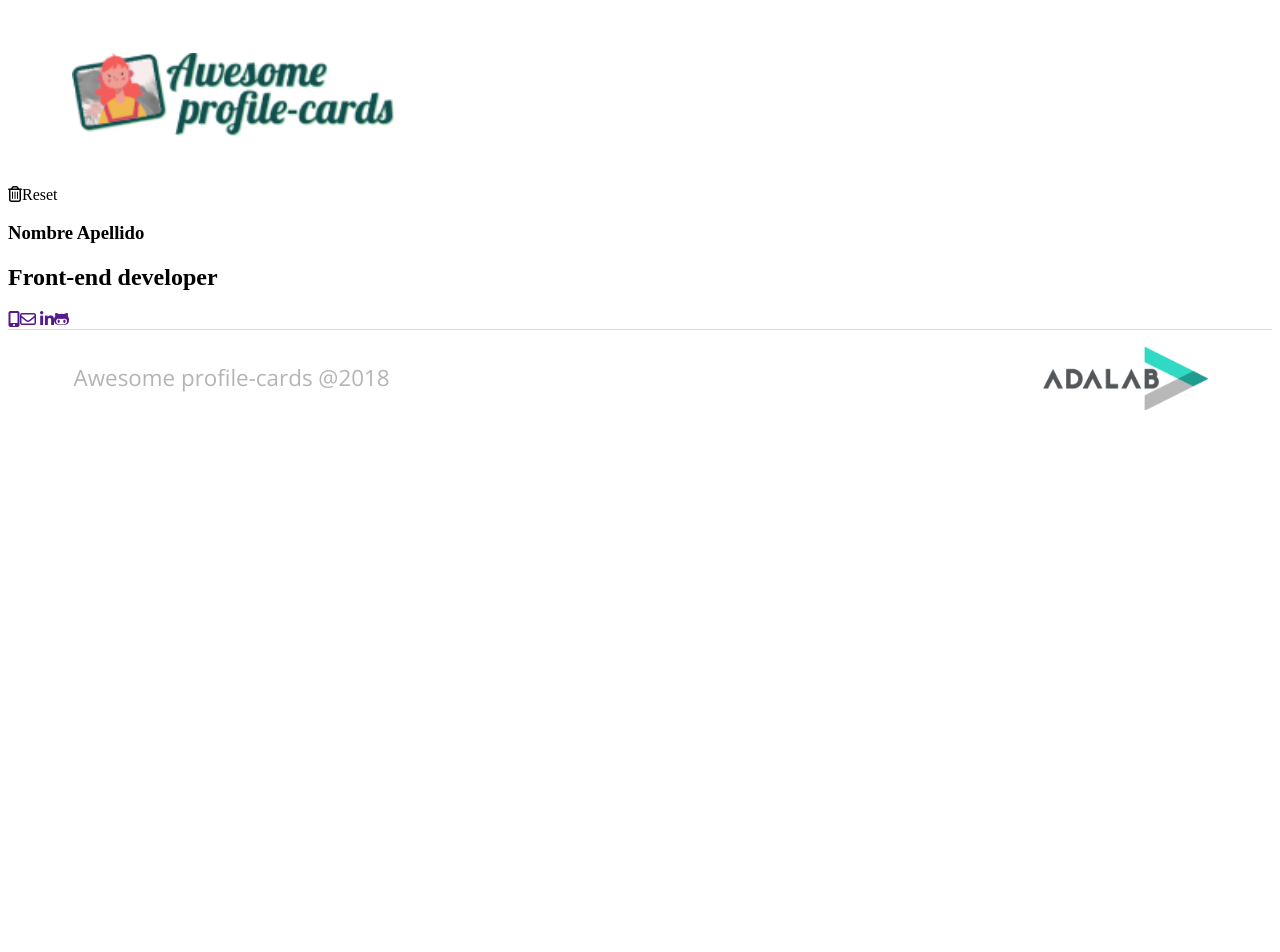
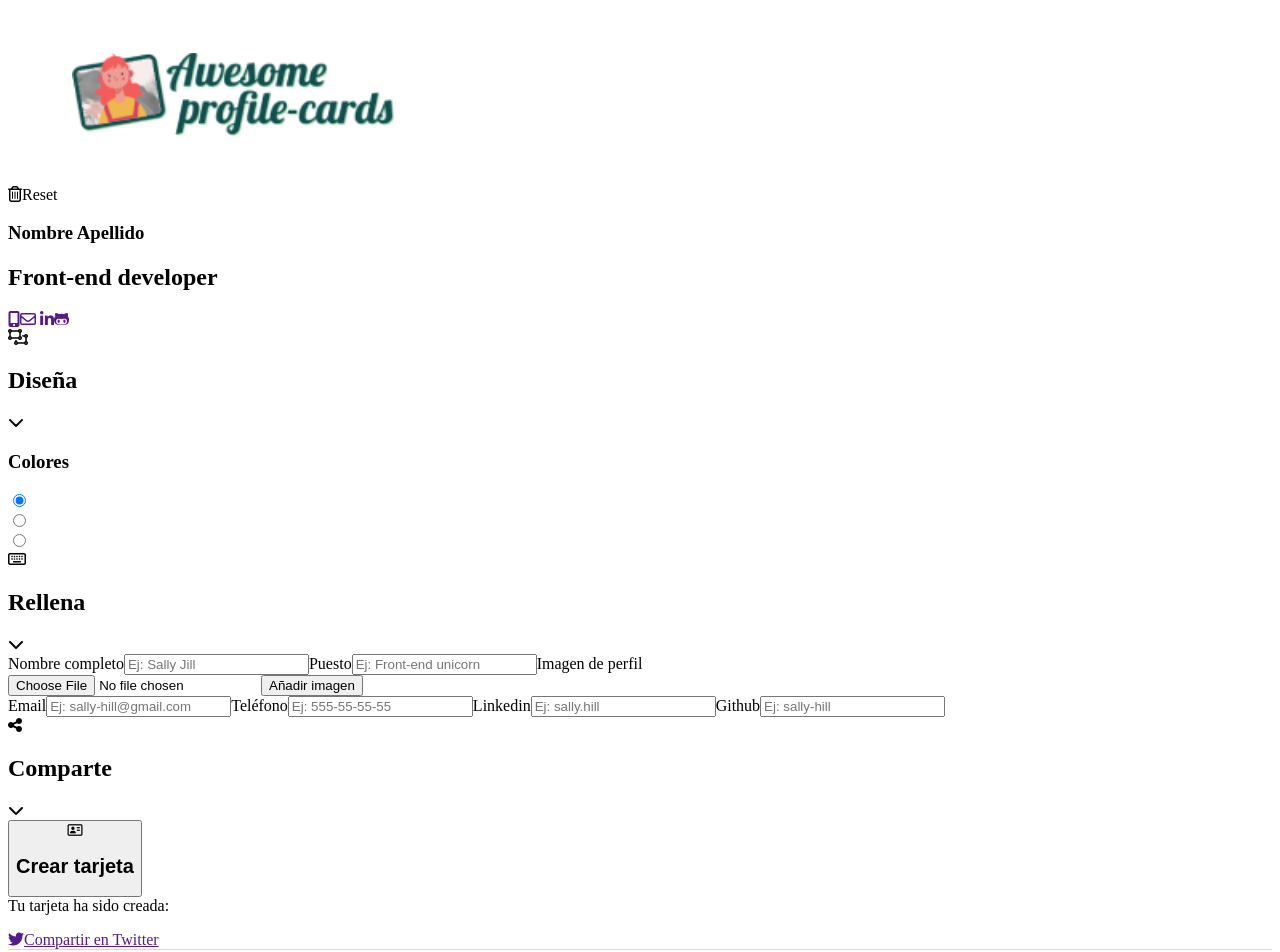
Before and after one commit to sandrusmb/project-promo-h-module-3-team-2-morning, a React (Create React App) app in the folder project-new/: page / in a window 1280 px wide. Shown: the top 952 px of the page. Before the commit the page ends 800 px from the top, so only its background shows below. Built offline with nearby package versions, Linux system fonts and the light colour scheme.

Commit message:
create form in App

```diff
--- a/project-new/package.json
+++ b/project-new/package.json
@@ -6,6 +6,7 @@
     "@testing-library/jest-dom": "^4.2.4",
     "@testing-library/react": "^9.4.0",
     "@testing-library/user-event": "^7.1.2",
+    "node-sass": "^4.13.0",
     "react": "^16.12.0",
     "react-dom": "^16.12.0",
     "react-scripts": "3.3.0"
--- a/project-new/src/components/App.js
+++ b/project-new/src/components/App.js
@@ -3,7 +3,9 @@ import React from 'react';
 import '../stylesheets/App.scss';
 import Header from './Header';
 import Card from './Card';
+import Form from './Form';
 import Footer from './Footer';
+
 
 function App() {
   return (
@@ -11,6 +13,7 @@ function App() {
       <Header />
       <main className="main">
         <Card />
+        <Form />
       </main>
       <Footer />
     </div>
--- /dev/null
+++ b/project-new/src/components/Form-components/Design.js
@@ -0,0 +1,56 @@
+import React from 'react';
+
+function Design() {
+    return (
+        <section className="collapsable-box design">
+            <header className="collapsable-box__header js-trigger">
+                <div> <i className="far fa-object-ungroup collapsable-box__icon"></i>
+                    <h2 className="collapsable-box__title">
+                        Diseña</h2>
+                </div> <i className="fas fa-chevron-down arrow"></i>
+
+            </header>
+            <div className="collapsable-content js-content color-box">
+                <h3 className="color-box__title">Colores</h3>
+
+                <div className="color-box__palettes">
+                    <div className="palette-container">
+                        <label for="palette1" className="palette-container__label">
+                            <input id="palette1" type="radio" value="1" name="palette"
+                                className="palette-container__input" checked="checked" />
+                            <div className="palette">
+                                <div className="palette__box--darkGreen"></div>
+                                <div className="palette__box--medGreen"></div>
+                                <div className="palette__box--lightGreen"></div>
+                            </div>
+                        </label>
+                    </div>
+                    <div className="palette-container">
+                        <label for="palette2" className="palette-container__label">
+                            <input id="palette2" type="radio" value="2" name="palette"
+                                className="palette-container__input" />
+                            <div className="palette">
+                                <div className="palette__box--darkRed"></div>
+                                <div className="palette__box--medRed"></div>
+                                <div className="palette__box--lightRed"></div>
+                            </div>
+                        </label>
+                    </div>
+                    <div className="palette-container">
+                        <label for="palette3" className="palette-container__label">
+                            <input id="palette3" type="radio" value="3" name="palette"
+                                className="palette-container__input" />
+                            <div className="palette">
+                                <div className="palette__box--darkGray"></div>
+                                <div className="palette__box--beige"></div>
+                                <div className="palette__box--lightGray"></div>
+                            </div>
+                        </label>
+                    </div>
+                </div>
+            </div>
+        </section>
+    );
+}
+
+export default Design;
--- /dev/null
+++ b/project-new/src/components/Form-components/Fill.js
@@ -0,0 +1,47 @@
+import React from 'react';
+
+function Fill() {
+    return (
+        <section className="collapsable-box fill hidden">
+            <header className="collapsable-box__header js-trigger">
+                <div> <i className="far fa-keyboard collapsable-box__icon"></i>
+
+                    <h2 className="collapsable-box__title">
+                        Rellena
+            </h2>
+
+                </div> <i className="fas fa-chevron-down arrow"></i>
+
+            </header>
+            <section className="collapsable-content js-content">
+                <label className="form__label" for="name">Nombre completo</label>
+                <input type="text" className="form__input js-form__input js-name" name="name" id="name"
+                    placeholder="Ej: Sally Jill" required value="" />
+                <label className="form__label" for="name">Puesto</label>
+                <input type="text" className="form__input js-form__input js-role" name="job" id="role"
+                    placeholder="Ej: Front-end unicorn" required value="" />
+                <label className="form__label" for="img">Imagen de perfil</label>
+                <div className="form__input--img">
+                    <input type="file" className="js__profile-upload-btn form__file" name="photo" id="img-selector"
+                        accept="image/*" />
+                    <button for=" file" className="js__profile-trigger form__file--label">Añadir imagen</button>
+                    <div className="js__profile-preview form__input--miniature"></div>
+                </div>
+                <label className="form__label" for="name">Email</label>
+                <input type="email" className="form__input js-form__input js-email" name="email" id="email"
+                    placeholder="Ej: sally-hill@gmail.com" required value="" />
+                <label className="form__label" for="name">Teléfono</label>
+                <input type="tel" className="form__input js-form__input js-phone" name="phone" id="phone"
+                    placeholder="Ej: 555-55-55-55" required value="" />
+                <label className="form__label" for="name">Linkedin</label>
+                <input type="text" className="form__input js-form__input js-linkedin" name="linkedin" id="linkedin"
+                    placeholder="Ej: sally.hill" required value="" />
+                <label className="form__label" for="name">Github</label>
+                <input type="text" className="form__input js-form__input js-github" name="github" id="github"
+                    placeholder="Ej: sally-hill" required value="" />
+            </section>
+        </section>
+    );
+}
+
+export default Fill;
--- /dev/null
+++ b/project-new/src/components/Form-components/Share.js
@@ -0,0 +1,35 @@
+import React from 'react';
+
+function Share() {
+    return (
+        <section className="collapsable-box hidden">
+            <header className="collapsable-box__header js-trigger">
+                <div> <i className="fas fa-share-alt collapsable-box__icon"></i>
+
+                    <h2 className="collapsable-box__title">Comparte</h2>
+
+                </div> <i className="fas fa-chevron-down arrow"></i>
+
+            </header>
+            <section className="share__container collapsable-content js-content">
+                <button className="button"> <i className="far fa-address-card collapsable-box__icon"></i>
+
+                    <h2 className="button__title">Crear tarjeta</h2>
+
+                </button>
+                <div className="share__twitter hiddenButton"> <span className="share__twitter-message"> Tu tarjeta ha sido
+                creada: </span>
+
+                    <p className='share__twitter-url js-response'></p> <a target="_blank" href=""
+                        className="js-share__twitter share__twitter-button">
+                        <i className="fab fa-twitter"></i>
+                        Compartir en Twitter
+            </a>
+
+                </div>
+            </section>
+        </section>
+    );
+
+}
+export default Share;
--- /dev/null
+++ b/project-new/src/components/Form.js
@@ -0,0 +1,16 @@
+import React from 'react';
+import Design from './Form-components/Design';
+import Fill from './Form-components/Fill';
+import Share from './Form-components/Share';
+
+function Form() {
+    return (
+        <form className="form">
+            <Design />
+            <Fill />
+            <Share />
+        </form>
+    );
+}
+
+export default Form;
--- a/project-new/src/components/Header.js
+++ b/project-new/src/components/Header.js
@@ -1,5 +1,5 @@
 import React from 'react';
-import logoHeader from "../images/logo-header.png"
+import logoHeader from "../images/logo-header.png";
 import '../stylesheets/Layout/Header.scss';
 
 function Header() {
```
Also changed, not shown: 2 other files (tests, documents, lock files or other folders).
